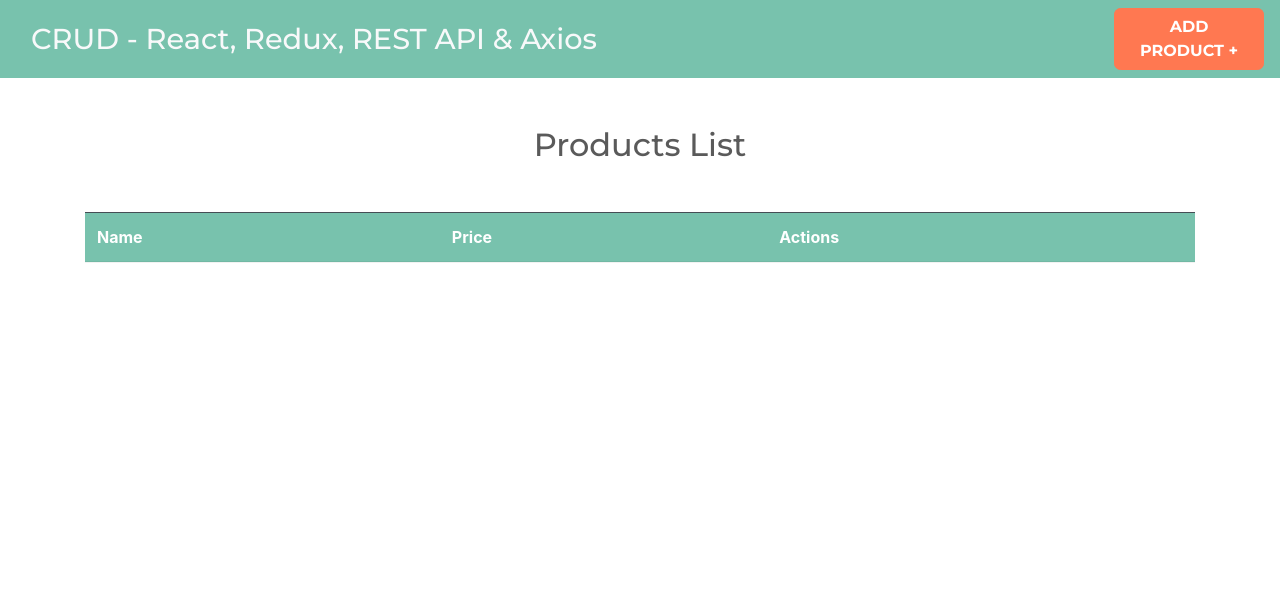
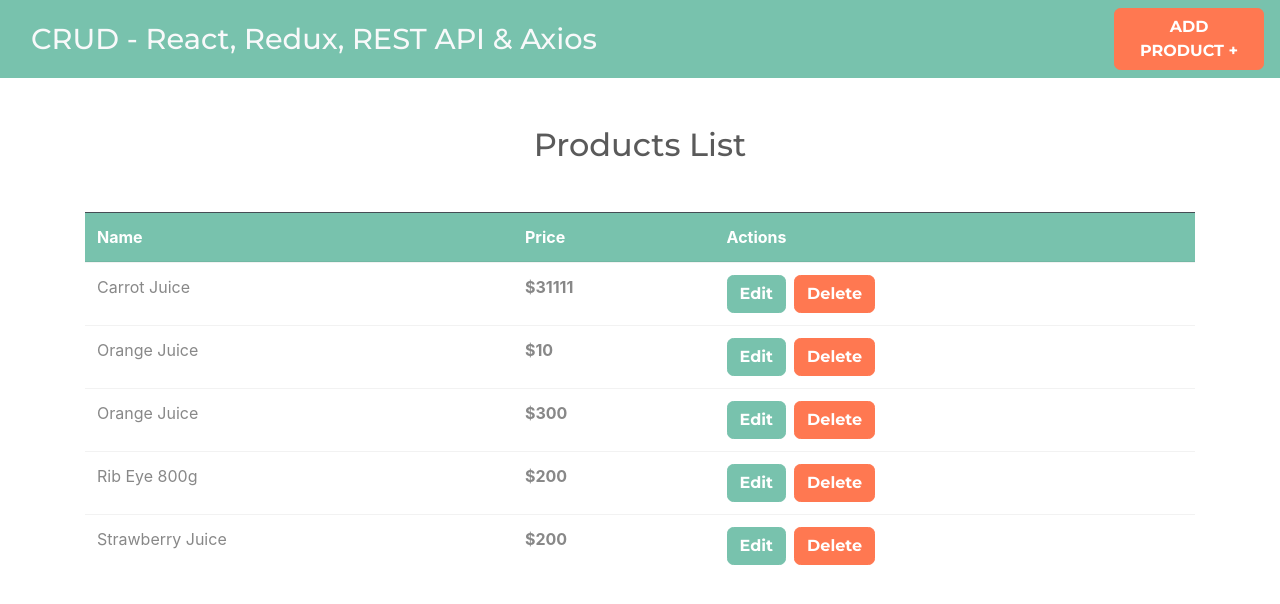
Before and after one commit to DiegoMutre/crud-redux, a React (Create React App) app: page / in a window 1280 px wide. Shown: the top 604 px of the page. Built offline with nearby package versions, Linux system fonts and the light colour scheme; data requests are answered from the project's data file.

Commit message:
feat: Use Product.js in Products.js

```diff
--- a/src/components/Products.js
+++ b/src/components/Products.js
@@ -1,10 +1,13 @@
 import { useEffect } from "react";
 import { useDispatch, useSelector } from "react-redux";
 import { getProductsAction } from "../actions/productsActions";
+import Product from "./Product";
 
 const Products = () => {
     const dispatch = useDispatch();
     const loading = useSelector(state => state.products.loading);
+    const products = useSelector(state => state.products.products);
+    const error = useSelector(state => state.products.error);
 
     useEffect(() => {
         dispatch(getProductsAction());
@@ -14,6 +17,11 @@ const Products = () => {
     return (
         <>
             <h2 className="text-center my-5">Products List</h2>
+            {error && (
+                <p className="font-weight-bold alert alert-danger text-center mt-4">
+                    There was a mistake, reload the page
+                </p>
+            )}
             {loading && <p className="text-center">Loading...</p>}
             <table className="table table-stripped">
                 <thead className="bg-primary table-dark">
@@ -23,7 +31,11 @@ const Products = () => {
                         <th scope="col">Actions</th>
                     </tr>
                 </thead>
-                <tbody>{/* Show data from the API */}</tbody>
+                <tbody>
+                    {products.map(product => (
+                        <Product key={product.id} product={product} />
+                    ))}
+                </tbody>
             </table>
         </>
     );
```
